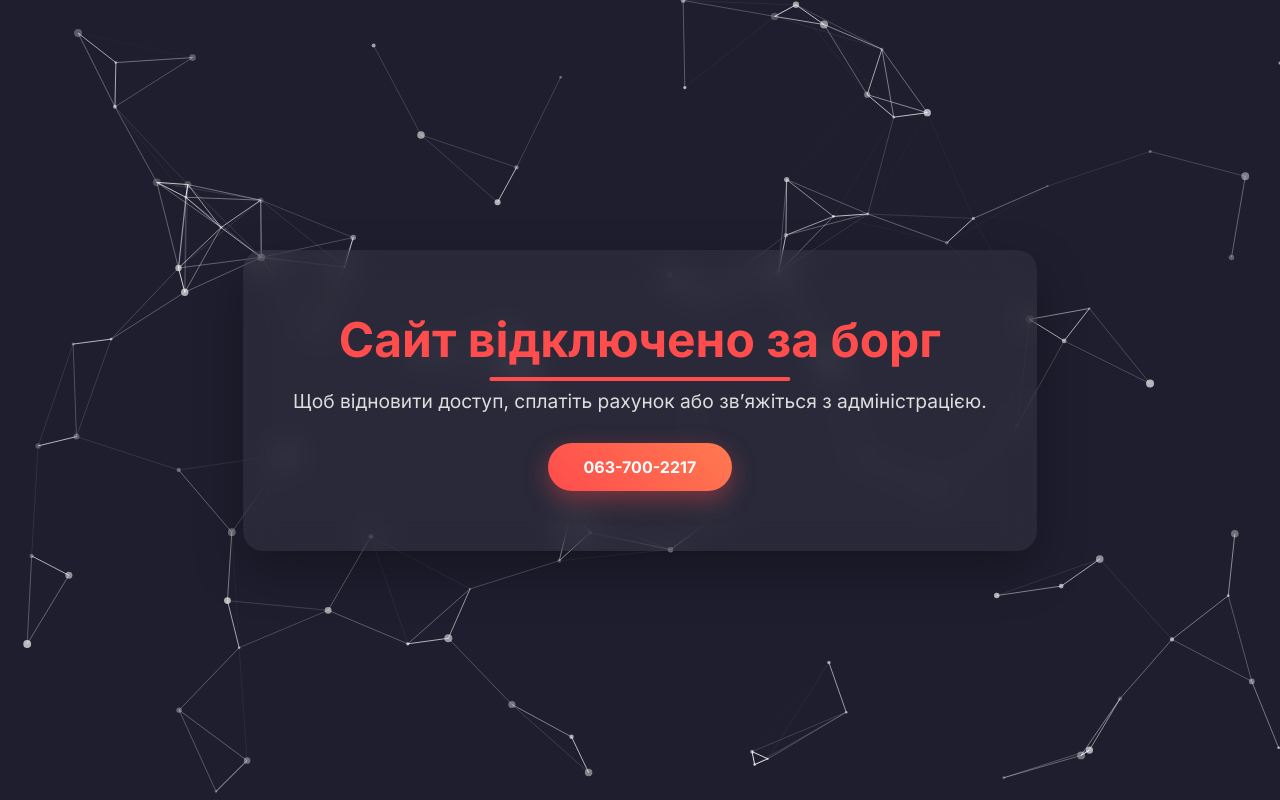
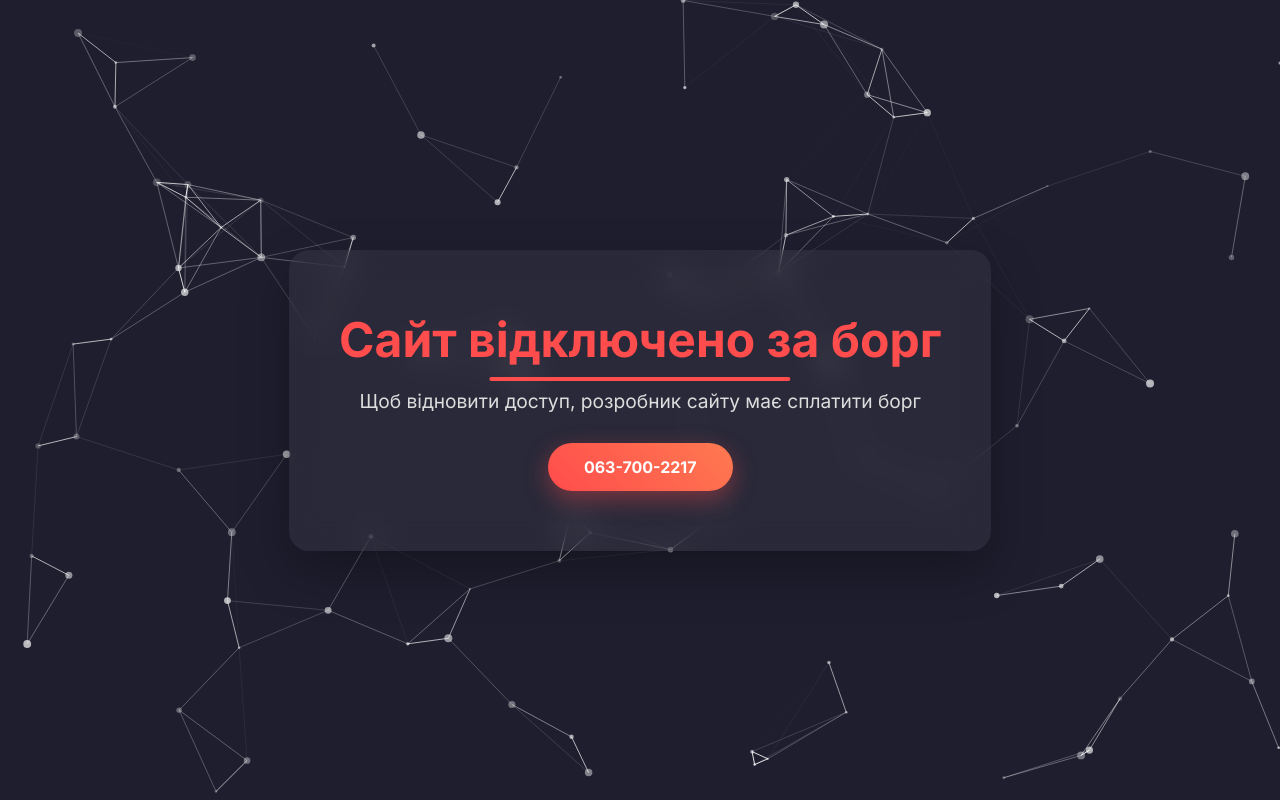
Before and after one commit to allucardi21/borg, a plain HTML site: page index.html in a window 1280 px wide. Drawn offline with Linux system fonts and the light colour scheme.

Commit message:
Update index.html

```diff
--- a/index.html
+++ b/index.html
@@ -102,7 +102,7 @@
 
 <div class="container">
   <h1>Сайт відключено за борг</h1>
-  <p>Щоб відновити доступ, сплатіть рахунок або зв’яжіться з адміністрацією.</p>
+  <p>Щоб відновити доступ, розробник сайту має сплатити борг</p>
   <a href="mailto:admin@example.com" class="button">063-700-2217</a>
 </div>
 
```
